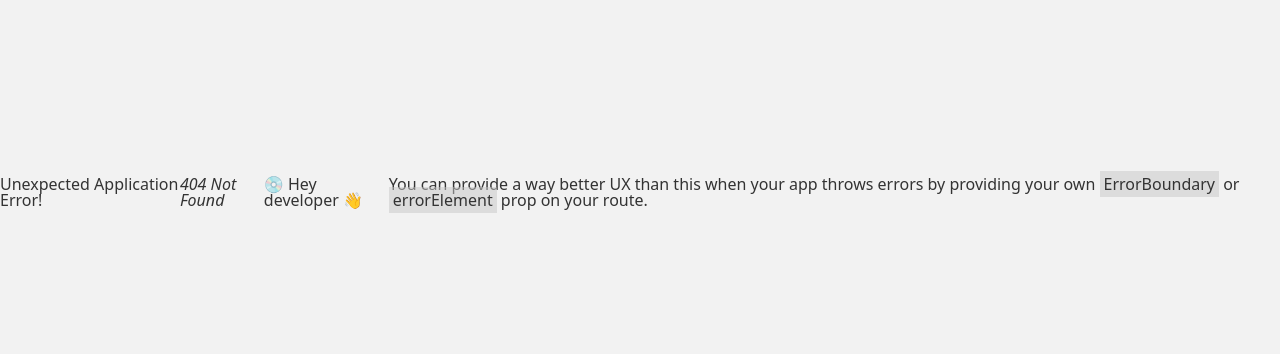
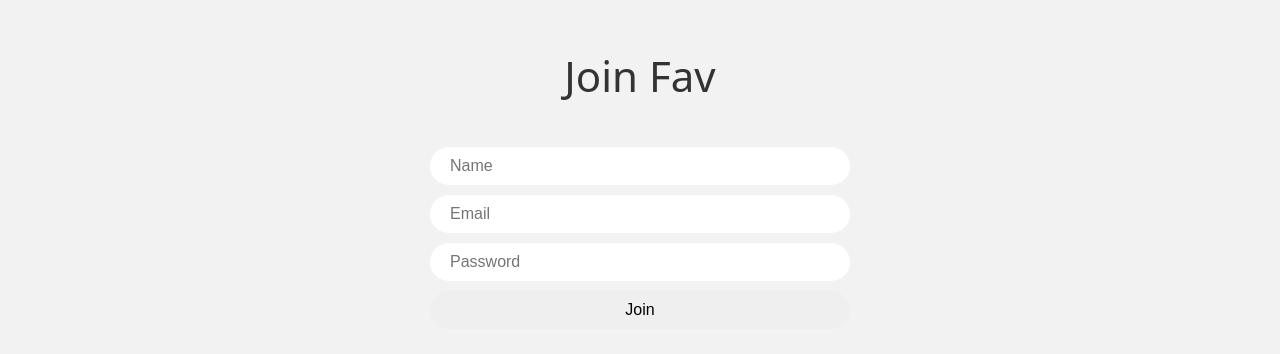
Before and after one commit to pollyjean/myfav, a React (Vite) app: page /join in a window 1280 px wide. Before the commit this address had no page. Shown: the part 208-562 px from the top of the page. Built offline with nearby package versions, Linux system fonts and the light colour scheme.

Commit message:
:passport_control: Connect join code

```diff
--- a/src/router.tsx
+++ b/src/router.tsx
@@ -3,7 +3,7 @@ import Layout from "./Layout";
 import Home from "./router/Home";
 import Profile from "./router/Profile";
 import Login from "./router/Login";
-import SignIn from "./router/SignIn";
+import Join from "./router/Join";
 
 const router = createBrowserRouter([
   {
@@ -25,8 +25,8 @@ const router = createBrowserRouter([
     element: <Login />,
   },
   {
-    path: "/signin",
-    element: <SignIn />,
+    path: "/join",
+    element: <Join />,
   },
 ]);
 
--- a/src/router/SignIn.tsx
+++ b/src/router/Join.tsx
@@ -1,7 +1,11 @@
+import { createUserWithEmailAndPassword, updateProfile } from "firebase/auth";
 import { useState } from "react";
 import styled from "styled-components";
+import { auth } from "../firebase";
+import { useNavigate } from "react-router-dom";
 
-const SignIn = () => {
+const Join = () => {
+  const navigate = useNavigate();
   const [isLoading, setIsLoading] = useState(false);
   const [name, setName] = useState("");
   const [email, setEmail] = useState("");
@@ -19,18 +23,31 @@ const SignIn = () => {
       setPassword(value);
     }
   };
-  const onSubmit = (e: React.FormEvent<HTMLFormElement>) => {
+  const onSubmit = async (e: React.FormEvent<HTMLFormElement>) => {
     e.preventDefault();
-    // try {
-    // } catch (error) {
-    // } finally {
-    //   setIsLoading(false);
-    // }
+    if (isLoading || name === "" || email === "" || password === "") return;
+    try {
+      setIsLoading(true);
+      const credentials = await createUserWithEmailAndPassword(
+        auth,
+        email,
+        password
+      );
+      console.log(credentials.user);
+      await updateProfile(credentials.user, {
+        displayName: name,
+      });
+      navigate("/");
+    } catch (error) {
+      setError(error as Error);
+    } finally {
+      setIsLoading(false);
+    }
     console.log(name, email, password);
   };
   return (
     <Wrapper>
-      <Title>Sign In </Title>
+      <Title>Join Fav </Title>
       <Form onSubmit={onSubmit}>
         <Input
           name="name"
@@ -56,7 +73,7 @@ const SignIn = () => {
           type="password"
           required
         />
-        <Input type="submit" value={isLoading ? "Loading..." : "Sign In"} />
+        <Input type="submit" value={isLoading ? "Loading..." : "Join"} />
       </Form>
       {error && <Error>{error.message}</Error>}
     </Wrapper>
@@ -106,4 +123,4 @@ const Error = styled.span`
   color: tomato;
 `;
 
-export default SignIn;
+export default Join;
```
